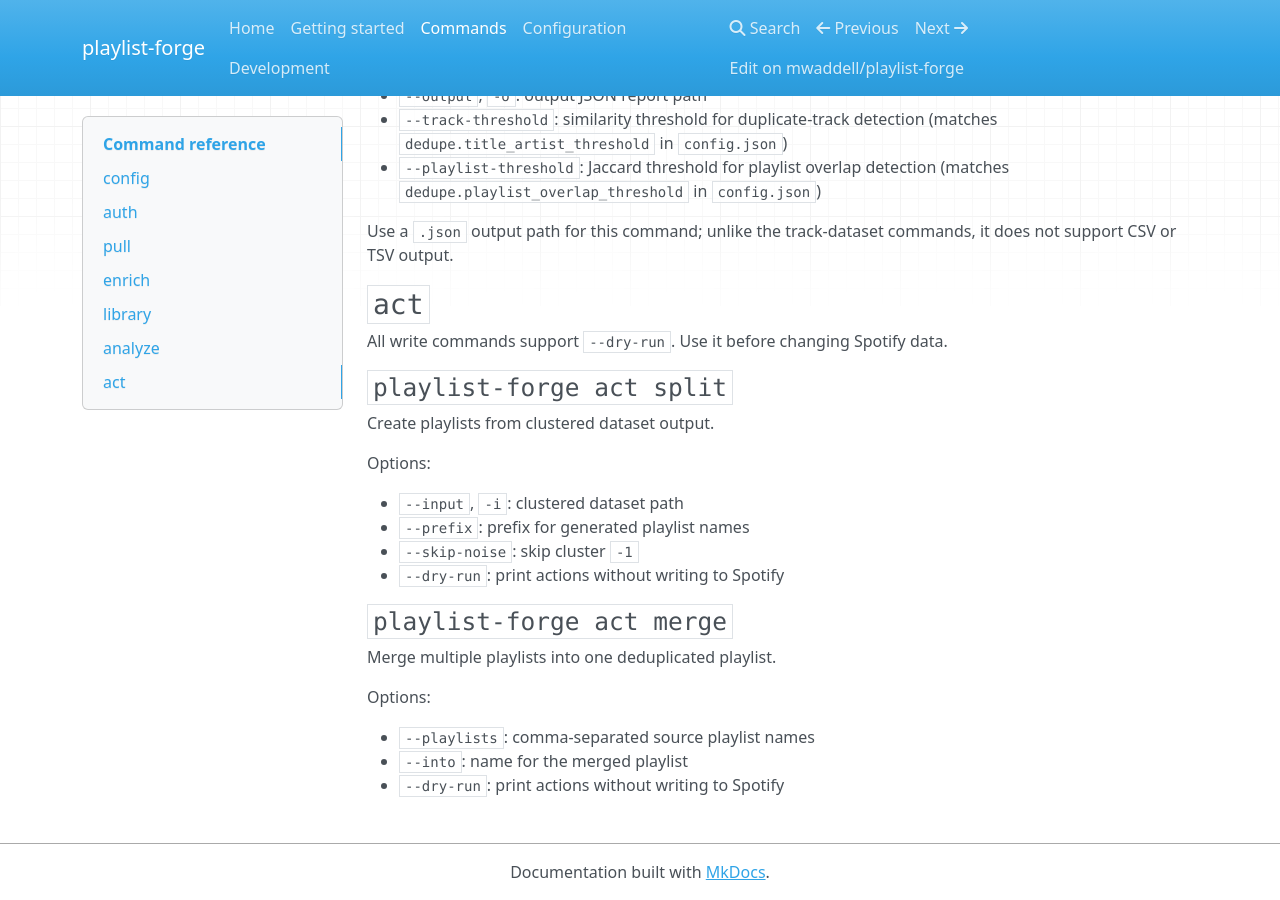
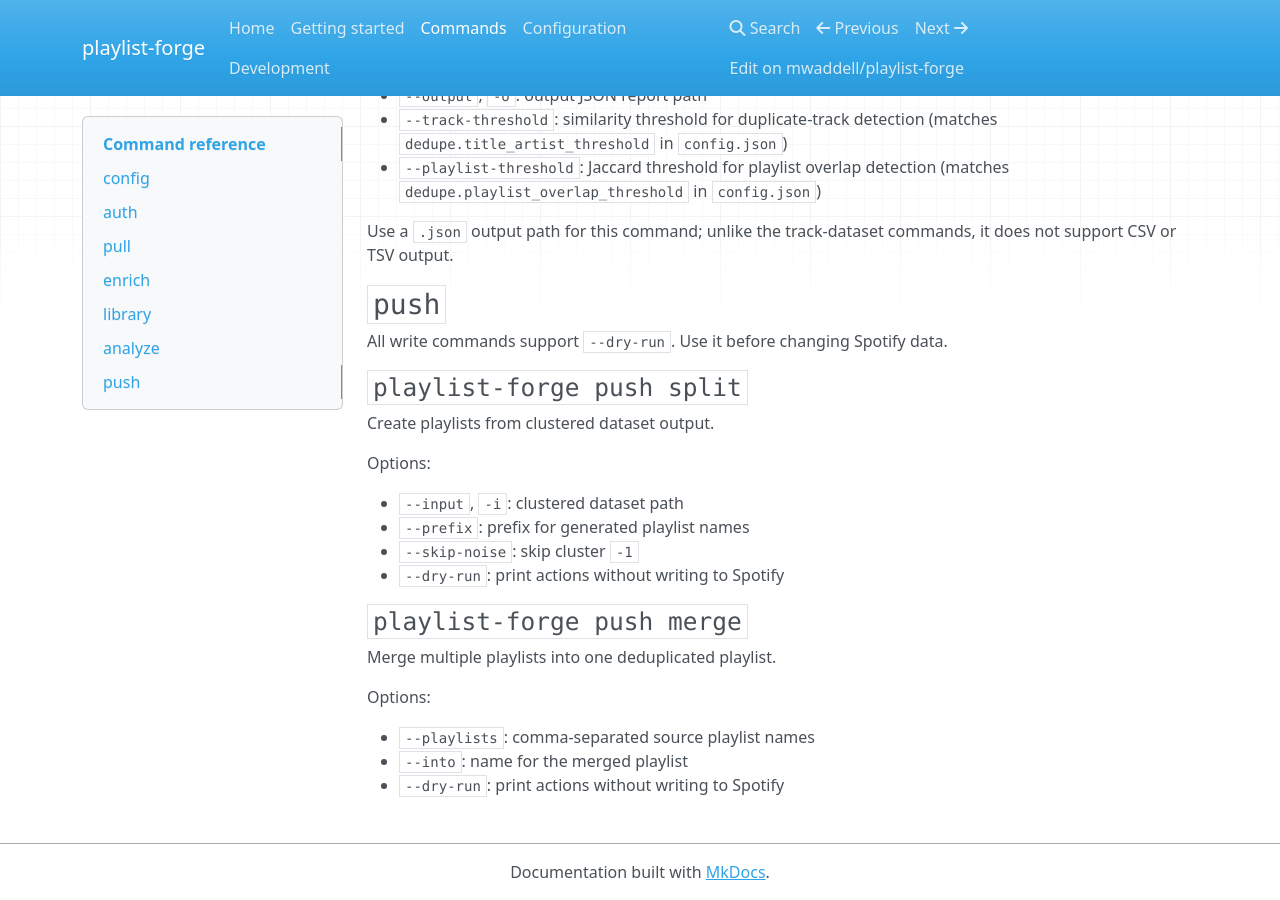
Before and after one commit to mwaddell/playlist-forge, an MkDocs documentation site: the page built from docs/commands.md, in a window 1280 px wide and 900 px high, scrolled down 2283 px. Built offline with MkDocs 1.6.1, drawn with Linux system fonts in a browser that asks for light colours; nearby versions of some CDN libraries.

Commit message:
Rename "act" to "push"

````diff
--- a/docs/commands.md
+++ b/docs/commands.md
@@ -111,11 +111,11 @@ Options:
 Use a `.json` output path for this command; unlike the track-dataset commands,
 it does not support CSV or TSV output.
 
-## `act`
+## `push`
 
 All write commands support `--dry-run`. Use it before changing Spotify data.
 
-### `playlist-forge act split`
+### `playlist-forge push split`
 
 Create playlists from clustered dataset output.
 
@@ -126,7 +126,7 @@ Options:
 - `--skip-noise`: skip cluster `-1`
 - `--dry-run`: print actions without writing to Spotify
 
-### `playlist-forge act merge`
+### `playlist-forge push merge`
 
 Merge multiple playlists into one deduplicated playlist.
 
--- a/docs/configuration.md
+++ b/docs/configuration.md
@@ -63,4 +63,4 @@ Leave per-feature `audio_*_weight` values as `null` to inherit `audio_feature_we
 - Spotify authentication tokens are cached locally after `auth login`.
 - Tokens are stored in `token.json` under the active config directory.
 - Analyze commands operate on local dataset files and do not call Spotify.
-- Write actions call Spotify only after you explicitly run an `act` command.
+- Write actions call Spotify only after you explicitly run an `push` command.
--- a/docs/getting-started.md
+++ b/docs/getting-started.md
@@ -56,8 +56,8 @@ poetry run playlist-forge analyze outliers --input clustered.json --top-n 5
 poetry run playlist-forge analyze dedupe --input library_enriched.json --output dedupe_report.json
 
 # Review outputs, then apply actions with dry runs first
-poetry run playlist-forge act split --input clustered.json --dry-run
-poetry run playlist-forge act merge --playlists "Chill 1,Chill 2" --into "Chill (merged)" --dry-run
+poetry run playlist-forge push split --input clustered.json --dry-run
+poetry run playlist-forge push merge --playlists "Chill 1,Chill 2" --into "Chill (merged)" --dry-run
 ```
 
 ## File formats
````
Also changed, not shown: CONTRIBUTING.md (+1 -1 lines), PRE_PUBLISH_CHECKLIST.md (+3 -3 lines), README.md (+5 -5 lines), docs/index.md (+1 -1 lines), 2 other files.
